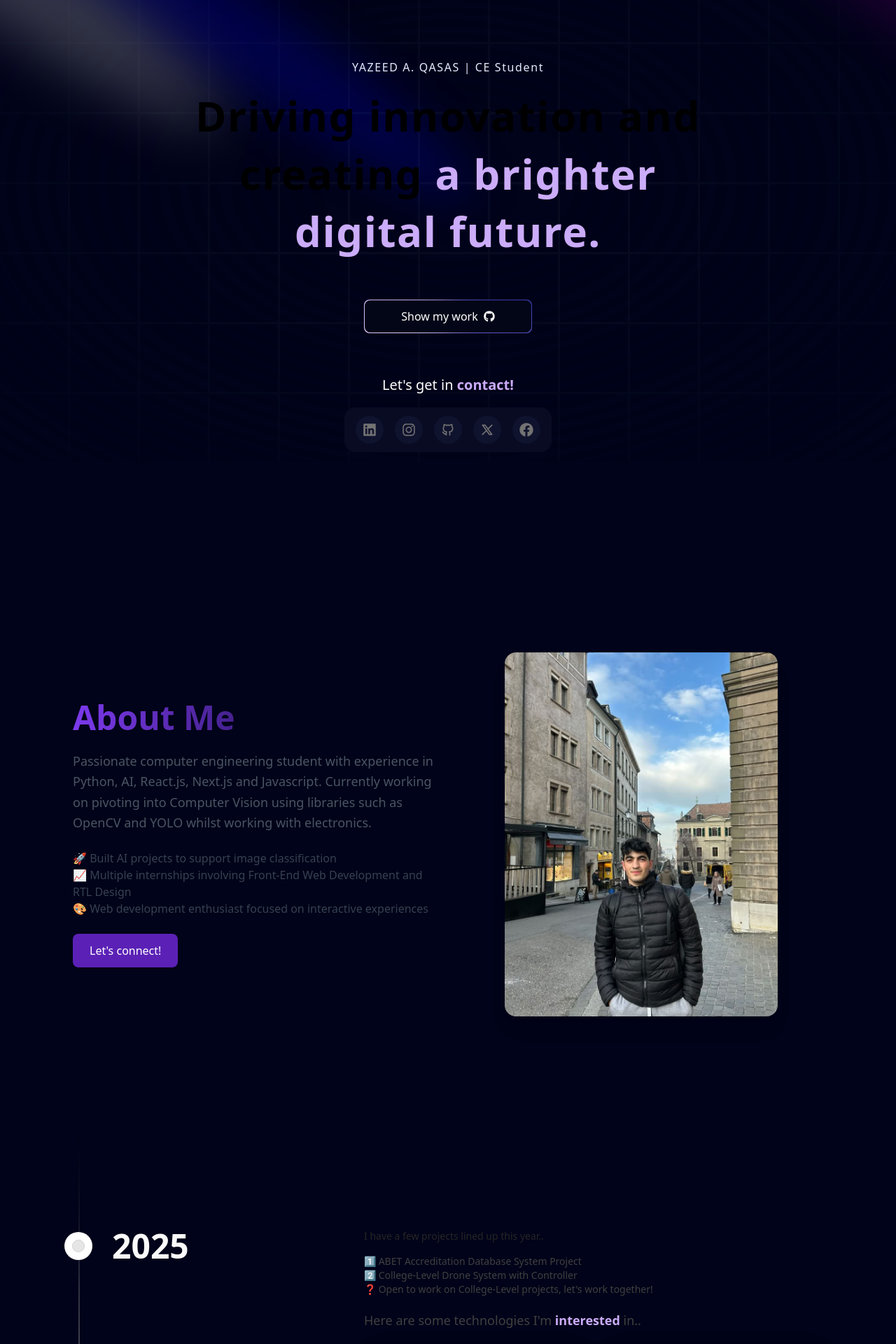
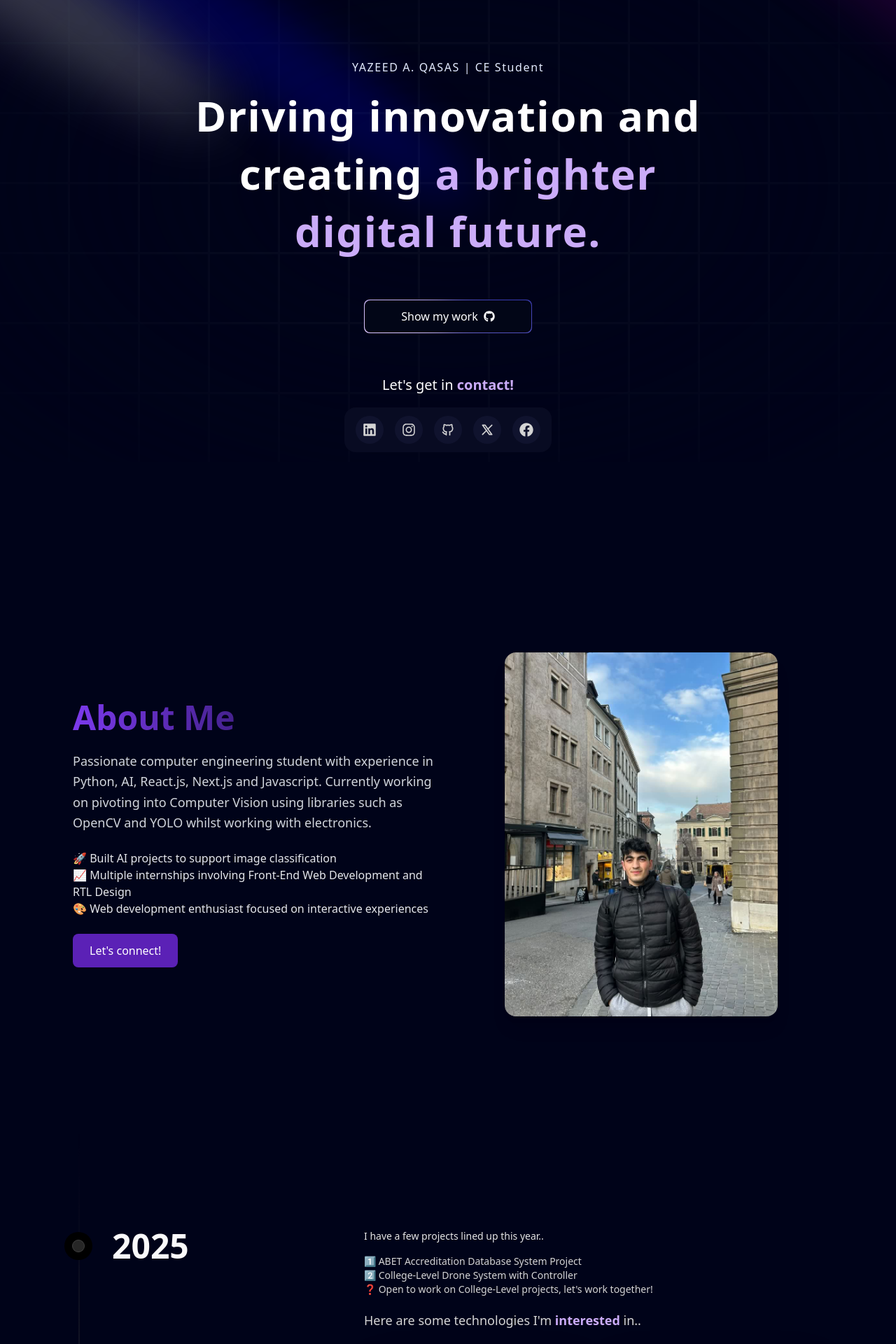
Before and after one commit to YazeedQasas/Personal-Portfolio, a Next.js app: page / in a window 1280 px wide. Shown: the part 140-2060 px from the top of the page at 70% size. Built offline with nearby package versions, Linux system fonts and the light colour scheme.

Commit message:
Fixed Light Mode for the website

```diff
--- a/components/FloatingDockDemo.tsx
+++ b/components/FloatingDockDemo.tsx
@@ -17,7 +17,7 @@ export function FloatingDockDemo() {
     {
       title: "LinkedIn",
       icon: (
-        <FaLinkedin className="h-full w-full text-neutral-500 dark:text-neutral-300" onClick={()=> window.open("https://www.linkedin.com/in/yazeedqasas", "_blank")}/>
+        <FaLinkedin className="h-full w-full text-neutral-300" onClick={()=> window.open("https://www.linkedin.com/in/yazeedqasas", "_blank")}/>
       ),
       href: "/",
     },
@@ -25,28 +25,28 @@ export function FloatingDockDemo() {
     {
       title: "Instagram",
       icon: (
-        <FaInstagram className="h-full w-full text-neutral-500 dark:text-neutral-300" onClick={()=> window.open("https://www.instagram.com/yazeed_qasas", "_blank")} />
+        <FaInstagram className="h-full w-full text-neutral-300" onClick={()=> window.open("https://www.instagram.com/yazeed_qasas", "_blank")} />
       ),
       href: "/",
     },
     {
         title: "GitHub",
         icon: (
-          <IconBrandGithub className="h-full w-full text-neutral-500 dark:text-neutral-300" onClick={()=> window.open("https://github.com/YazeedQasas", "_blank")} />
+          <IconBrandGithub className="h-full w-full text-neutral-300" onClick={()=> window.open("https://github.com/YazeedQasas", "_blank")} />
         ),
         href: "/",
       },
     {
       title: "X (Formerly Twitter)",
       icon: (
-        <IconBrandX className="h-full w-full text-neutral-500 dark:text-neutral-300" onClick={()=> window.open("https://x.com/QasasYazeed", "_blank")} />
+        <IconBrandX className="h-full w-full text-neutral-300" onClick={()=> window.open("https://x.com/QasasYazeed", "_blank")} />
       ),
       href: "/",
     },
     {
         title: "Facebook",
         icon: (
-          <FaFacebook className="h-full w-full text-neutral-500 dark:text-neutral-300" onClick={()=> window.open("https://www.facebook.com/yazeed.qasas.9", "_blank")} />
+          <FaFacebook className="h-full w-full text-neutral-300" onClick={()=> window.open("https://www.facebook.com/yazeed.qasas.9", "_blank")} />
         ),
         href: "/",
       },
--- a/components/TimelineDemo.tsx
+++ b/components/TimelineDemo.tsx
@@ -8,20 +8,20 @@ export function TimelineDemo() {
       title: '2025',
       content: (
         <div>
-          <p className='text-neutral-800 dark:text-neutral-200 text-xs md:text-sm font-normal mb-4'>
+          <p className='text-neutral-200 text-xs md:text-sm font-normal mb-4'>
             I have a few projects lined up this year..
           </p>
           <div className='mb-8'>
-            <div className='flex gap-2 items-center text-neutral-700 dark:text-neutral-300 text-xs md:text-sm'>
+            <div className='flex gap-2 items-center text-neutral-300 text-xs md:text-sm'>
               1️⃣ ABET Accreditation Database System Project
             </div>
-            <div className='flex gap-2 items-center text-neutral-700 dark:text-neutral-300 text-xs md:text-sm'>
+            <div className='flex gap-2 items-center text-neutral-300 text-xs md:text-sm'>
               2️⃣ College-Level Drone System with Controller
             </div>
-            <div className='flex gap-2 items-center text-neutral-700 dark:text-neutral-300 text-xs md:text-sm'>
+            <div className='flex gap-2 items-center text-neutral-300 text-xs md:text-sm'>
               ❓ Open to work on College-Level projects, let&apos;s work together!
             </div>
-            <div className='flex mt-5  text-neutral-700 dark:text-neutral-300 text-lg md:text-lg'>
+            <div className='flex mt-5  text-neutral-300 text-lg md:text-lg'>
               <h1>Here are some technologies I&apos;m <span className='text-purple font-bold'>interested</span> in..</h1>
             </div>
           </div>
@@ -63,11 +63,11 @@ export function TimelineDemo() {
       title: '2024',
       content: (
         <div>
-          <p className='text-neutral-800 dark:text-neutral-200 text-xs md:text-sm font-normal mb-8'>
+          <p className='text-neutral-200 text-xs md:text-sm font-normal mb-8'>
           Studied Abroad at Saginaw Valley State University in the U.S.A,
           and did an internship at Orion VLSI Technologies, building skills in RTL Design and the HDL SystemVerilog.
           </p>
-          <p className='text-neutral-800 dark:text-neutral-200 text-xs md:text-sm font-normal mb-8'>
+          <p className='text-neutral-200 text-xs md:text-sm font-normal mb-8'>
             Whilst studying at Saginaw Valley State University, I was placed on the &apos;Dean&apos;s list&apos; for excellent academic performance!
           </p>
           <div className='grid grid-cols-2 gap-4'>
@@ -108,7 +108,7 @@ export function TimelineDemo() {
       content: (
         <div>
 
-          <p className='text-neutral-800 dark:text-neutral-200 text-xs md:text-sm font-normal mb-8'>
+          <p className='text-neutral-200 text-xs md:text-sm font-normal mb-8'>
             Studied Abroad at the University of Jaen in Spain, and did an internship at Bilsan Technologies for
             front-end web development to build skills in pure Javascript, HTML and CSS.
           </p>
--- a/components/about-me.tsx
+++ b/components/about-me.tsx
@@ -7,13 +7,13 @@ export const AboutMe = () => {
           About Me
         </h1>
 
-        <p className="text-gray-600 dark:text-gray-300 text-lg leading-relaxed">
+        <p className="text-gray-300 text-lg leading-relaxed">
           Passionate computer engineering student with experience in Python, AI, React.js, Next.js and Javascript. Currently working on pivoting into Computer Vision using libraries
           such as OpenCV and YOLO whilst working with electronics.
         </p>
 
         <div className="space-y-4">
-          <p className="text-gray-700 dark:text-gray-200">
+          <p className="text-gray-200">
             🚀 Built AI projects to support image classification
             <br />
             📈 Multiple internships involving Front-End Web Development and RTL Design
--- a/components/ui/FloatingNav.tsx
+++ b/components/ui/FloatingNav.tsx
@@ -75,7 +75,7 @@ export const FloatingNav = ({
             <span className="hidden sm:block text-sm">{navItem.name}</span>
           </Link>
         ))}
-        <button className="border text-sm font-medium relative border-neutral-200 dark:border-white/[0.2] text-black dark:text-white px-4 py-2 rounded-full">
+        <button className="border text-sm font-medium relative border-neutral-200 border-white/[0.2] text-white px-4 py-2 rounded-full">
           <a href="#contact"
            >
             <span>Contact</span>
--- a/components/ui/TextGenerateEffect.tsx
+++ b/components/ui/TextGenerateEffect.tsx
@@ -38,7 +38,7 @@ export const TextGenerateEffect = ({
             <motion.span
               key={word + idx}
               className={`${idx > 3 ? ' text-purple':
-                'dark:text-white text-black'} opacity-0`}
+                'text-white'} opacity-0`}
                 >
               {word}{" "}
             </motion.span>
@@ -51,7 +51,7 @@ export const TextGenerateEffect = ({
   return (
     <div className={cn("font-bold", className)}>
       <div className="my-4">
-        <div className=" dark:text-white text-black leading-snug tracking-wide">
+        <div className=" text-white  leading-snug tracking-wide">
           {renderWords()}
         </div>
       </div>
--- a/components/ui/container-scroll-animation.tsx
+++ b/components/ui/container-scroll-animation.tsx
@@ -87,7 +87,7 @@ export const Card = ({
       }}
       className="max-w-5xl -mt-12 mx-auto h-[30rem] md:h-[40rem] w-full border-4 border-[#6C6C6C] p-2 md:p-6 bg-[#222222] rounded-[30px] shadow-2xl"
     >
-      <div className=" h-full w-full  overflow-hidden rounded-2xl bg-gray-100 dark:bg-zinc-900 md:rounded-2xl md:p-4 ">
+      <div className=" h-full w-full  overflow-hidden rounded-2xl bg-zinc-900 md:rounded-2xl md:p-4 ">
         {children}
       </div>
     </motion.div>
--- a/components/ui/text-hover-effect.tsx
+++ b/components/ui/text-hover-effect.tsx
@@ -92,7 +92,7 @@ export const TextHoverEffect = ({
         textAnchor="middle"
         dominantBaseline="middle"
         strokeWidth="0.3"
-        className="font-[helvetica] font-bold stroke-neutral-200 dark:stroke-neutral-800 fill-transparent text-7xl  "
+        className="font-[helvetica] font-bold  stroke-neutral-800 fill-transparent text-7xl  "
         style={{ opacity: hovered ? 0.7 : 0 }}
       >
         {text}
@@ -103,7 +103,7 @@ export const TextHoverEffect = ({
         textAnchor="middle"
         dominantBaseline="middle"
         strokeWidth="0.3"
-        className="font-[helvetica] font-bold fill-transparent text-7xl   stroke-neutral-200 dark:stroke-neutral-800"
+        className="font-[helvetica] font-bold fill-transparent text-7xl   stroke-neutral-800"
         initial={{ strokeDashoffset: 1000, strokeDasharray: 1000 }}
         animate={{
           strokeDashoffset: 0,
--- a/components/ui/timeline.tsx
+++ b/components/ui/timeline.tsx
@@ -38,7 +38,7 @@ export const Timeline = ({ data }: { data: TimelineEntry[] }) => {
       ref={containerRef}
     >
       <div className="max-w-7xl mx-auto py-20 px-4 md:px-8 lg:px-10">
-        <h2 className="text-lg md:text-4xl mb-4 text-black dark:text-white max-w-4xl">
+        <h2 className="text-lg md:text-4xl mb-4 text-white max-w-4xl">
         </h2>
 
       </div>
@@ -50,16 +50,16 @@ export const Timeline = ({ data }: { data: TimelineEntry[] }) => {
             className="flex justify-start pt-10 md:pt-40 md:gap-10"
           >
             <div className="sticky flex flex-col md:flex-row z-40 items-center top-40 self-start max-w-xs lg:max-w-sm md:w-full">
-              <div className="h-10 absolute left-3 md:left-3 w-10 rounded-full bg-white dark:bg-black flex items-center justify-center">
-                <div className="h-4 w-4 rounded-full bg-neutral-200 dark:bg-neutral-800 border border-neutral-300 dark:border-neutral-700 p-2" />
+              <div className="h-10 absolute left-3 md:left-3 w-10 rounded-full bg-black flex items-center justify-center">
+                <div className="h-4 w-4 rounded-full bg-neutral-800 border border-neutral-700 p-2" />
               </div>
-              <h3 className="hidden md:block text-xl md:pl-20 md:text-5xl font-bold text-neutral-50 dark:text-neutral-50 ">
+              <h3 className="hidden md:block text-xl md:pl-20 md:text-5xl font-bold text-neutral-50 ">
                 {item.title}
               </h3>
             </div>
 
             <div className="relative pl-20 pr-4 md:pl-4 w-full">
-              <h3 className="md:hidden block text-2xl mb-4 text-left font-bold text-neutral-50 dark:text-neutral-500">
+              <h3 className="md:hidden block text-2xl mb-4 text-left font-bold  text-neutral-500">
                 {item.title}
               </h3>
               {item.content}{" "}
@@ -70,7 +70,7 @@ export const Timeline = ({ data }: { data: TimelineEntry[] }) => {
           style={{
             height: height + "px",
           }}
-          className="absolute md:left-8 left-8 top-0 overflow-hidden w-[2px] bg-[linear-gradient(to_bottom,var(--tw-gradient-stops))] from-transparent from-[0%] via-neutral-200 dark:via-neutral-700 to-transparent to-[99%]  [mask-image:linear-gradient(to_bottom,transparent_0%,black_10%,black_90%,transparent_100%)] "
+          className="absolute md:left-8 left-8 top-0 overflow-hidden w-[2px] bg-[linear-gradient(to_bottom,var(--tw-gradient-stops))] from-transparent from-[0%] via-neutral-700 to-transparent to-[99%]  [mask-image:linear-gradient(to_bottom,transparent_0%,black_10%,black_90%,transparent_100%)] "
         >
           <motion.div
             style={{
```
Also changed, not shown: components/ui/floating-dock.tsx (+4 -4 lines).
